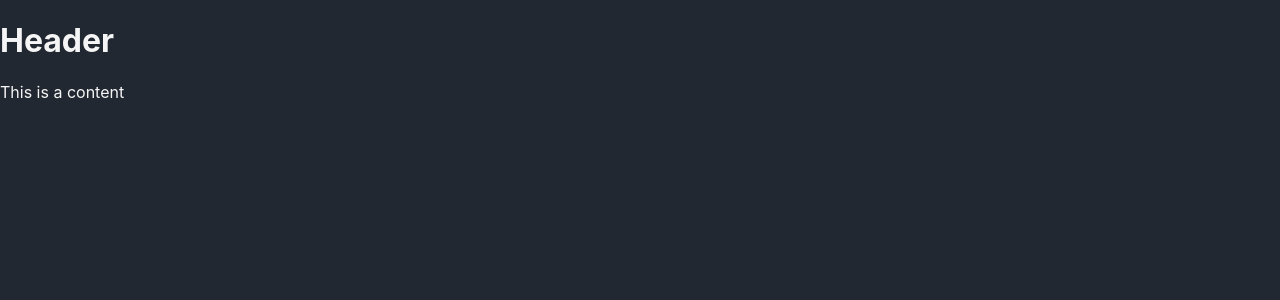
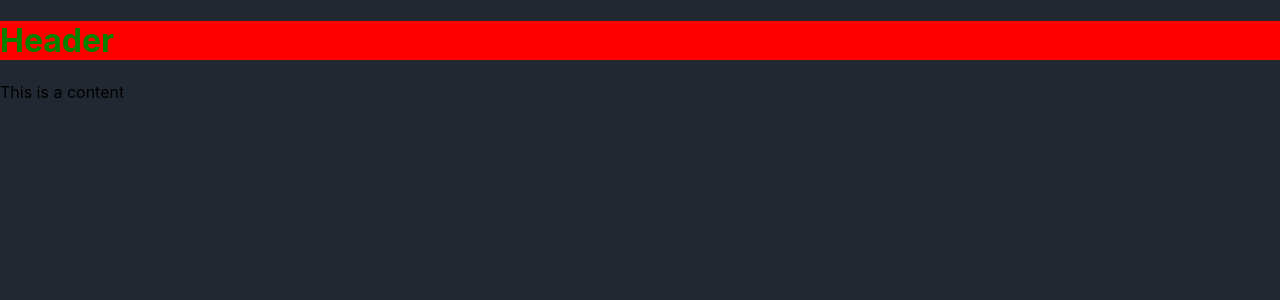
Before and after one commit to AlanPoveda/React-Components, a Next.js app: page / in a window 1280 px wide. Shown: the top 300 px of the page. Built offline with nearby package versions, Linux system fonts and the light colour scheme.

Commit message:
Test styled-components library in project

```diff
--- a/package.json
+++ b/package.json
@@ -11,7 +11,7 @@
     "next": "12.0.3",
     "react": "17.0.2",
     "react-dom": "17.0.2",
-    "sass": "^1.43.4"
+    "styled-components": "^5.3.3"
   },
   "devDependencies": {
     "eslint": "7",
--- a/pages/src/components/Content/index.jsx
+++ b/pages/src/components/Content/index.jsx
@@ -1,11 +1,11 @@
-import styles from "./styles.module.scss"
+
 
 export default function Content(){
 
 
     return(
         <div>
-            <p className={styles.text}>This is a content</p>
+            <p>This is a content</p>
         </div>
     );
 }
--- a/pages/src/components/Content/styles.module.scss
+++ /dev/null
@@ -1,3 +0,0 @@
-.text{
-    color: whitesmoke;
-}
--- a/pages/src/components/Header/index.jsx
+++ b/pages/src/components/Header/index.jsx
@@ -1,10 +1,18 @@
-import styles from "./styles.module.scss"
+import styled from "styled-components"
+
+
 
 
 export default function Header(){
     return(
         <div>
-            <h1 className={styles.title}>Header</h1>
+            <Title>Header</Title>
         </div>
     );
 }
+
+
+const Title = styled.h1`
+    background: red;
+    color: green;
+`;
--- a/pages/src/components/Header/styles.module.scss
+++ /dev/null
@@ -1,3 +0,0 @@
-.title{
-    color: whitesmoke;
-}
```
Also changed, not shown: 1 other file (tests, documents, lock files or other folders).
